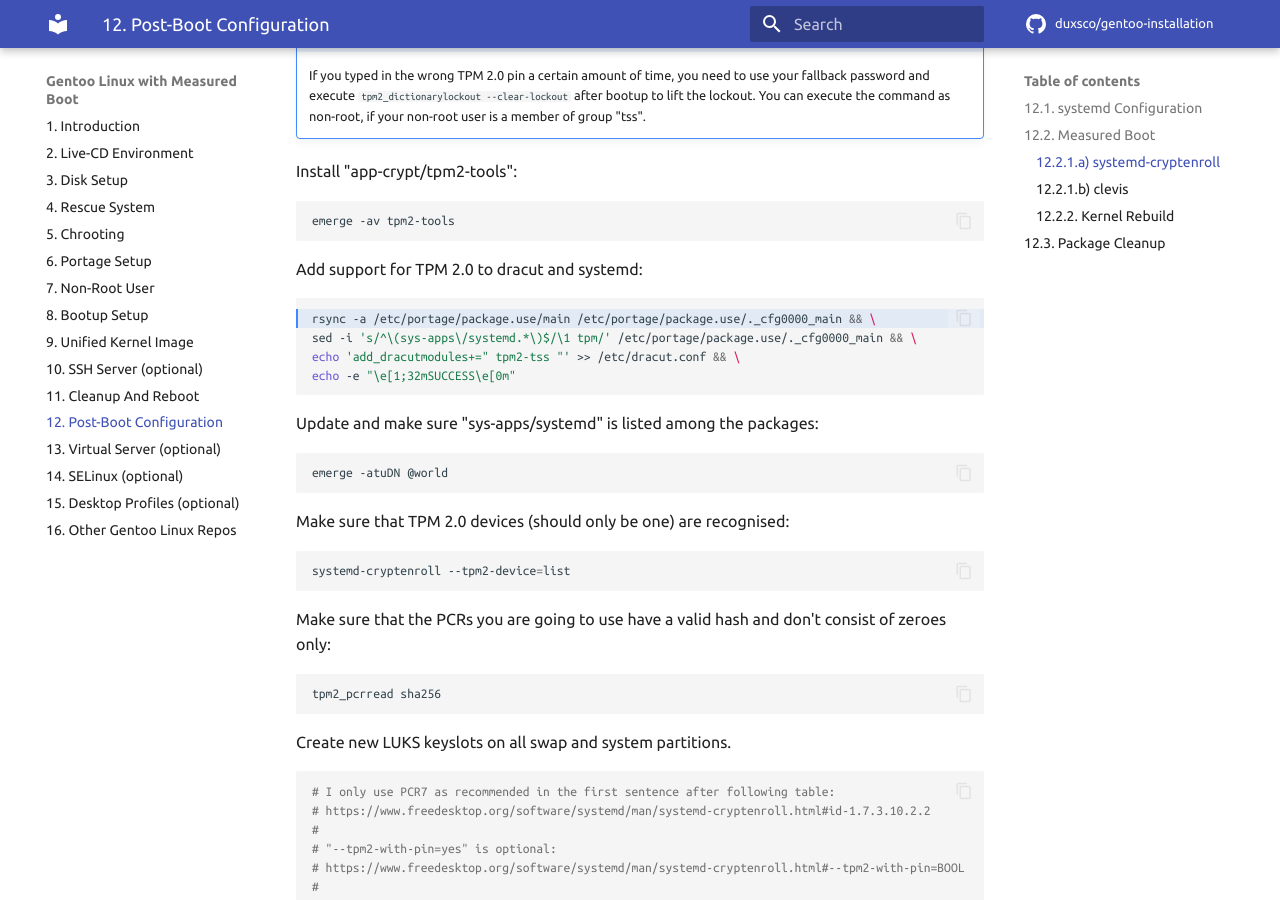
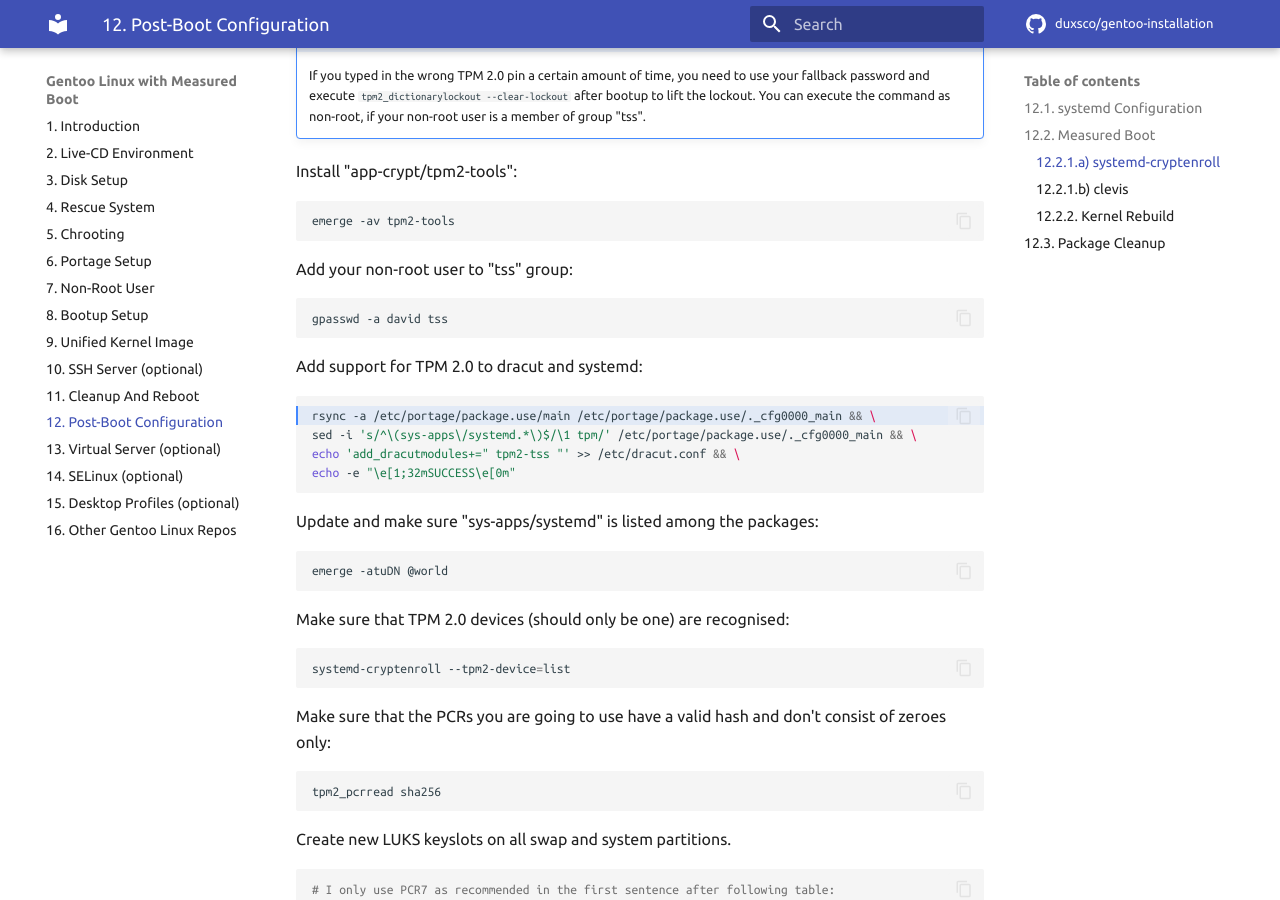
Before and after one commit to duxsco/gentoo-installation, an MkDocs documentation site: the page built from docs/post-boot_configuration.md, in a window 1280 px wide and 900 px high, scrolled down 2075 px. Built offline with MkDocs 1.6.1 and Material for MkDocs 9.7.7, drawn with Linux system fonts in a browser that asks for light colours; comment, search, counter and statistics services are not loaded.

Commit message:
Add non-root user to group "tss"

````diff
--- a/docs/post-boot_configuration.md
+++ b/docs/post-boot_configuration.md
@@ -92,6 +92,12 @@ Install "app-crypt/tpm2-tools":
 
 ```shell
 emerge -av tpm2-tools
+```
+
+Add your non-root user to "tss" group:
+
+```shell
+gpasswd -a david tss
 ```
 
 Add support for TPM 2.0 to dracut and systemd:
````
